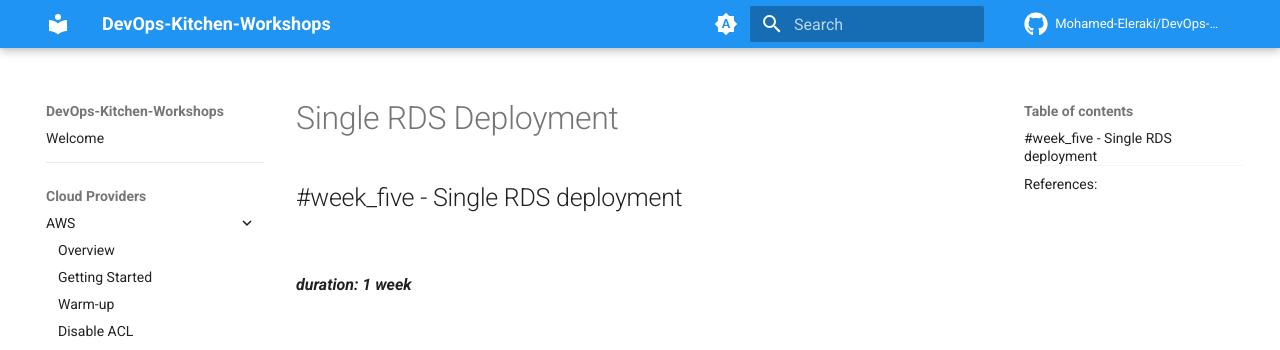
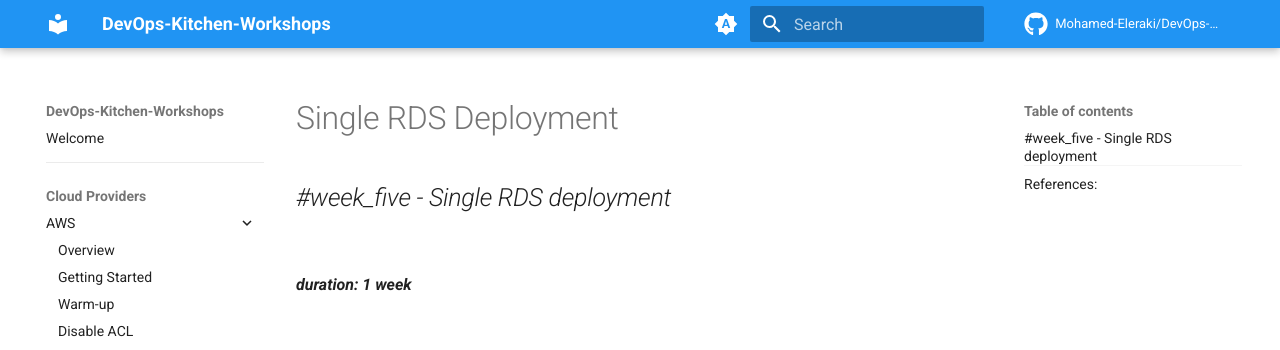
Before and after one commit to Mohamed-Eleraki/DevOps-Kitchen-Workshop, an MkDocs documentation site: the page built from docs/aws/single-rds-deployment.md, in a window 1280 px wide. Shown: the top 350 px of the page. Built offline with MkDocs 1.6.1 and Material for MkDocs 9.7.7, drawn with Linux system fonts in a browser that asks for light colours; comment, search, counter and statistics services are not loaded; the version menu is left out.

```diff
--- a/docs/aws/single-rds-deployment.md
+++ b/docs/aws/single-rds-deployment.md
@@ -1,6 +1,6 @@
 # Single RDS Deployment
 
-## #week_five - Single RDS deployment
+## _#week_five - Single RDS deployment_
 <br>
 
 **_duration: 1 week_**
```
